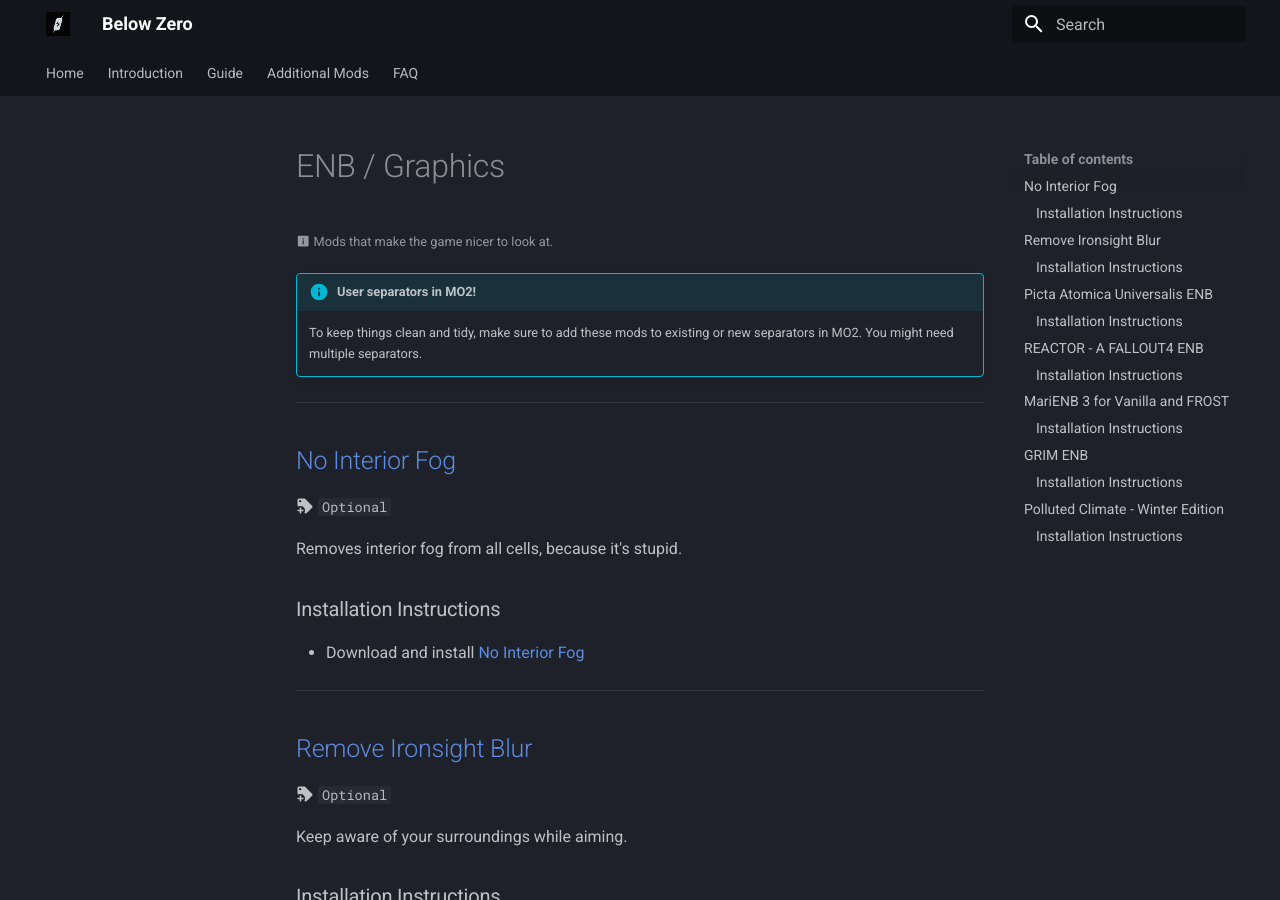
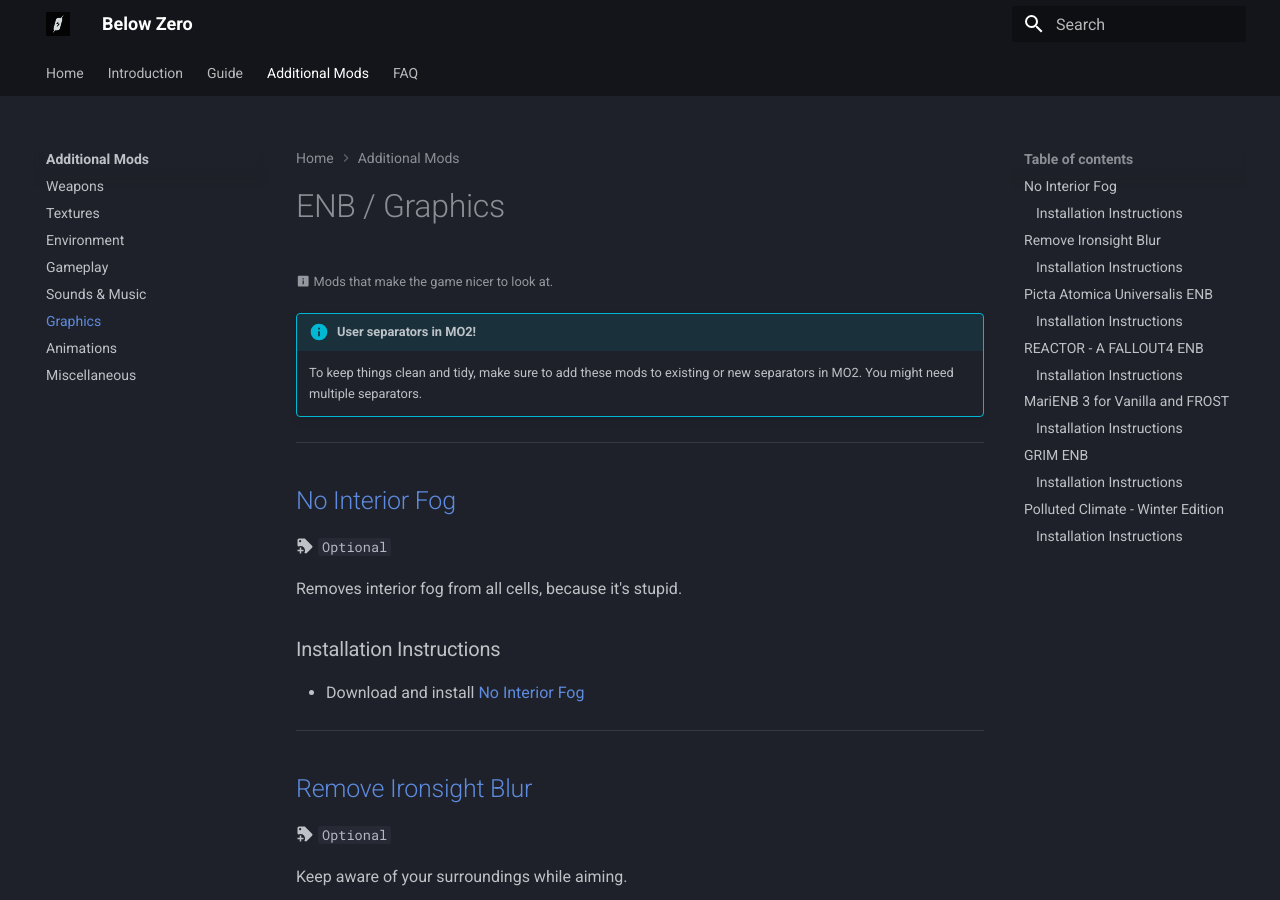
Before and after one commit to Redawt/BelowZeroGuide, an MkDocs documentation site: the page built from docs/additional-mods/graphics.md, in a window 1280 px wide and 900 px high. Built offline with MkDocs 1.6.1 and Material for MkDocs 9.7.7, drawn with Linux system fonts in a browser that asks for light colours; some of the changed lines change nothing that is shown; some of the changed text lies outside the part shown.

Commit message:
Update: Enables additional mods graphics section

```diff
--- a/docs/additional-mods/graphics.md
+++ b/docs/additional-mods/graphics.md
@@ -38,6 +38,7 @@ Keep aware of your surroundings while aiming.
 ENB preset designed to work with any weather, with advanced post-processing.
 
 ### Installation Instructions
+
 * Download and install [KiLoader for Fallout 4](https://www.nexusmods.com/fallout4/mods/75754)
 * Download and install [ENB Extender for Fallout 4](https://www.nexusmods.com/fallout4/mods/75755)
 * Download and install [ENB Helper for Fallout 4](https://www.nexusmods.com/fallout4/mods/56566)
--- a/mkdocs.yml
+++ b/mkdocs.yml
@@ -73,7 +73,7 @@ nav:
     - Environment: additional-mods/environment.md
     - Gameplay: additional-mods/gameplay.md
     - Sounds & Music: additional-mods/sounds&music.md
-    # - Graphics: additional-mods/graphics.md
+    - Graphics: additional-mods/graphics.md
     # - Character Creation: additional-mods/character-creation.md
     - Animations: additional-mods/animations.md
     - Miscellaneous: additional-mods/miscellaneous.md
```
